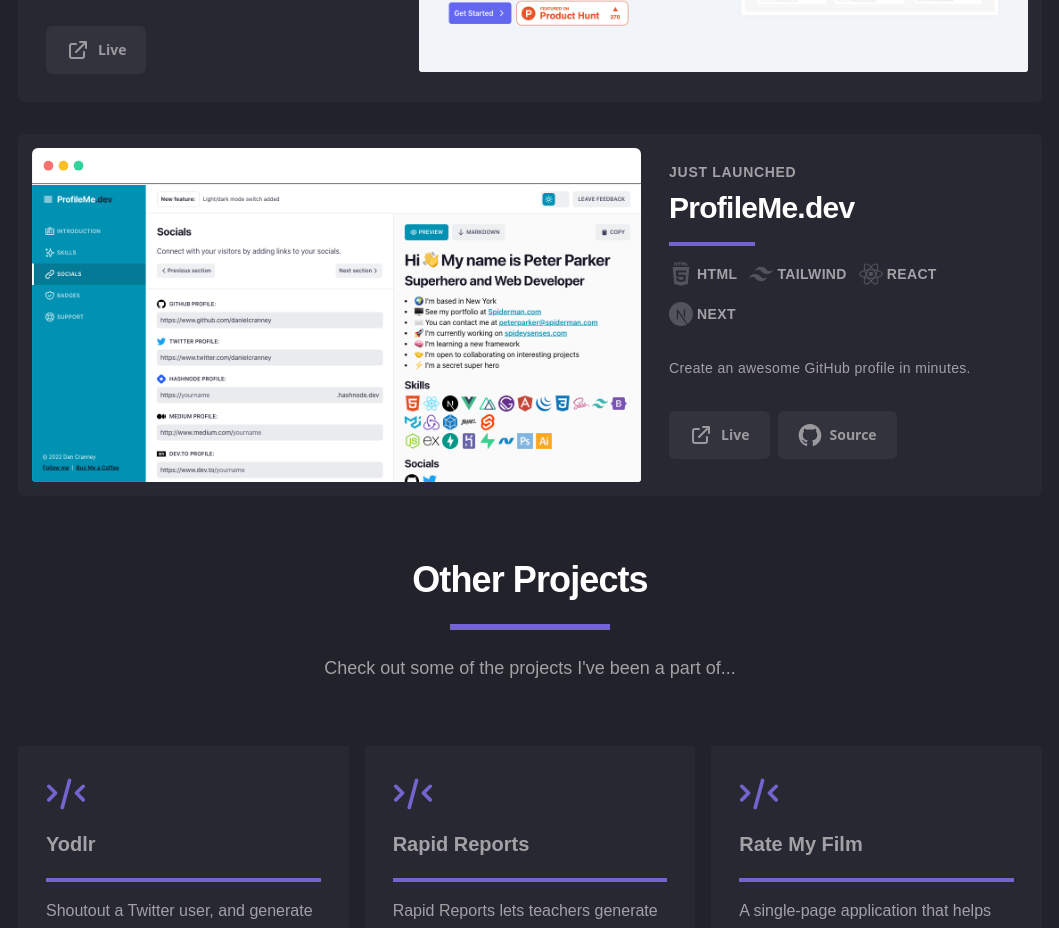
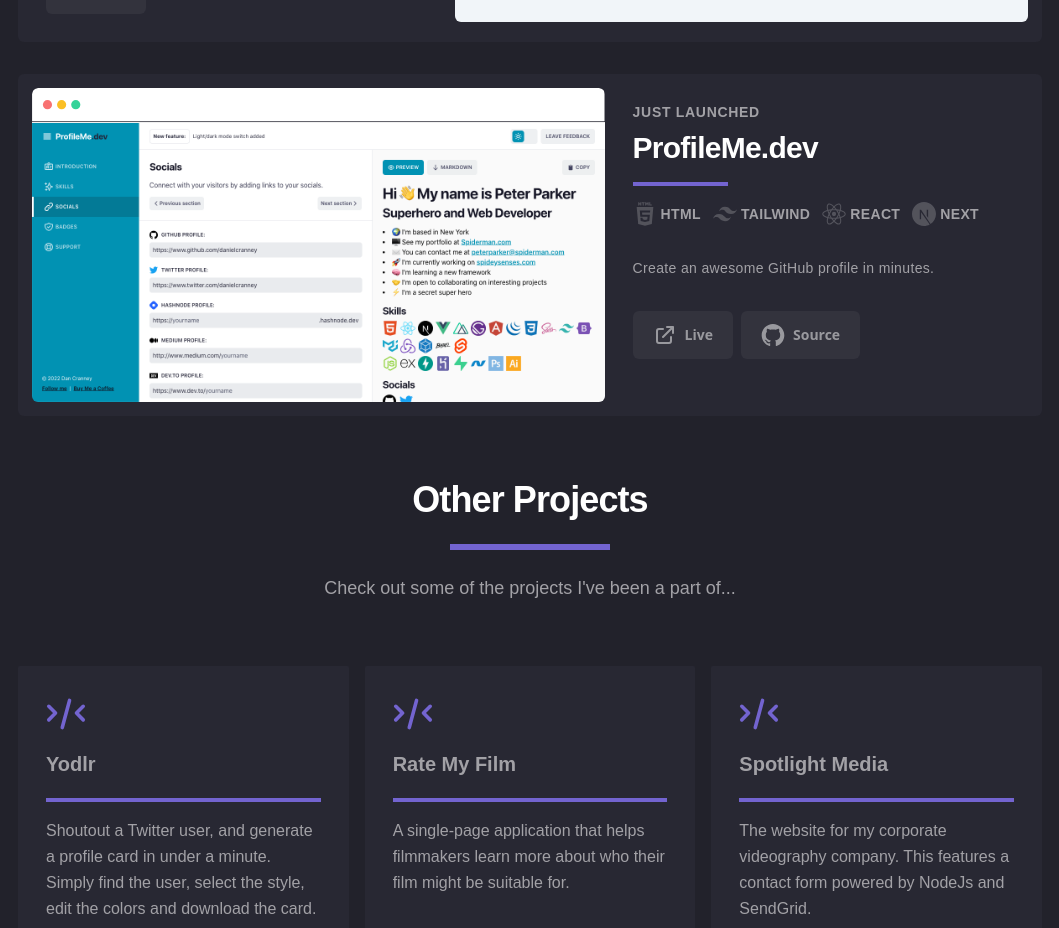
Before and after one commit to danielcranney/portfolio, a Next.js app: page / in a window 1280 px wide. Shown: the part 3280-4208 px from the top of the page, without its empty margins (110-1169 px from the left). Built offline with nearby package versions, Linux system fonts and the light colour scheme; a web font is replaced by a local one.

Commit message:
Update: Remove RapidReports

```diff
--- a/components/FeaturedProjectCard.js
+++ b/components/FeaturedProjectCard.js
@@ -22,10 +22,10 @@
 }) => {
   return (
     <article
-      className={`relative flex items-stretch w-full bg-mid p-3.5 my-4 ${flexDirection} rounded-md overflow-hidden gap-x-3.5`}
+      className={`relative flex items-stretch w-full bg-mid p-3.5 my-4 ${flexDirection} gap-x-3.5 rounded-md`}
     >
       {/* Project image */}
-      <div className="flex flex-col w-full lg:w-5/6 my-auto">
+      <div className="flex flex-col w-full lg:w-7/12 my-auto rounded-md overflow-hidden">
         <MockupToolbar />
         <Image
           src={imgSrc}
@@ -37,7 +37,7 @@
 
       {/* Project info */}
       <div
-        className={`grow flex flex-col relative w-full p-3.5 lg:w-1/2 lg:${float} lg:-translate-x-0 gap-y-2`}
+        className={`grow flex flex-col relative w-full p-3.5 lg:w-5/12 lg:${float} lg:-translate-x-0 gap-y-2`}
       >
         <p className="mb-0 tracking-wider small-text">{status}</p>
         <h3>{title}</h3>
--- a/components/icons/LinkedInProfile.js
+++ b/components/icons/LinkedInProfile.js
@@ -4,7 +4,7 @@
   return (
     <div className={`w-8 h-8 ${marginBottom}`}>
       <a
-        href="http://www.linkedin.com/in/dan-cranney"
+        href="http://www.linkedin.com/in/daniel-cranney"
         target="_blank"
         rel="noreferrer"
       >
--- a/pages/index.js
+++ b/pages/index.js
@@ -37,15 +37,6 @@
     link: "http://yodlr.vercel.app",
     repo: "https://github.com/danielcranney/yodlr",
     isSiteLive: true,
-  },
-  {
-    title: "Rapid Reports",
-    overview:
-      "Rapid Reports lets teachers generate student reports in 60-seconds or less.",
-    stack: ["Html", "Tailwind", "React", "Next"],
-    link: null,
-    repo: null,
-    isSiteLive: false,
   },
   {
     title: "Rate My Film",
@@ -1206,7 +1197,7 @@
 
           <div className="flex flex-col items-start md:flex-row">
             <p className="w-auto mb-4 md:mb-0">
-              &copy; Designed and built by Daniel Cranney 2022
+              &copy; 2022 - Designed and built by Daniel Cranney
             </p>
 
             <div className="flex md:hidden">
```
